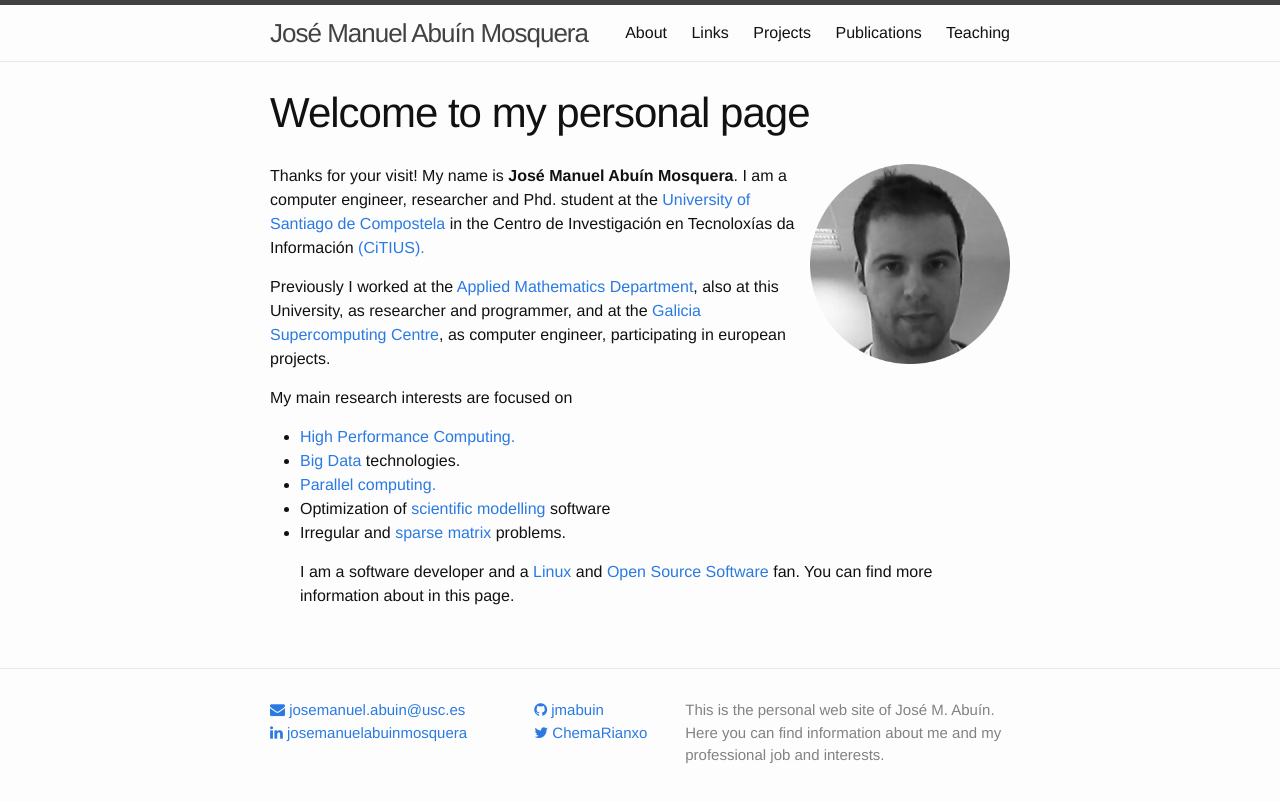
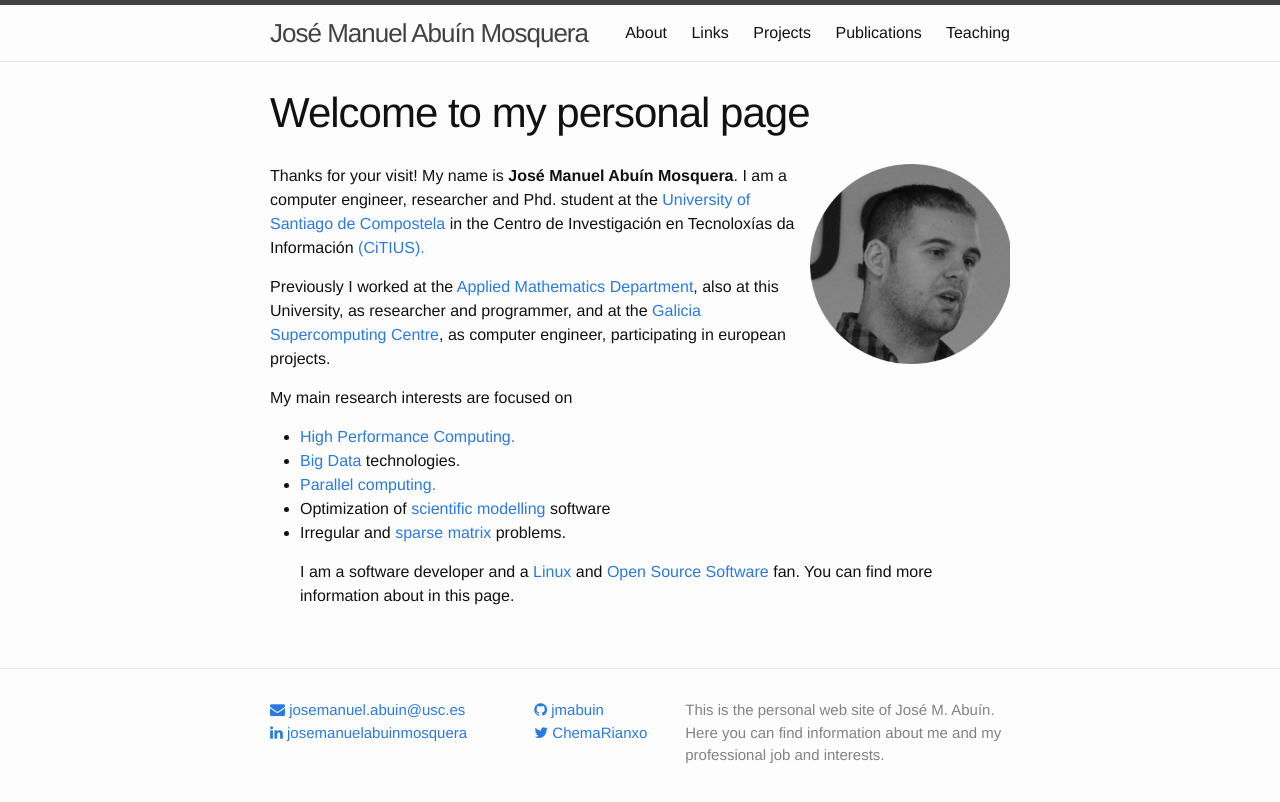
Before and after one commit to jmabuin/jmabuin.github.io, a Jekyll site: the page built from index.html, in a window 1280 px wide. Shown: the top 802 px of the page. Built offline with Jekyll 4.4.1, drawn with Linux system fonts in a browser that asks for light colours; nearby versions of some CDN libraries.

Commit message:
Changed image file

```diff
--- a/index.html
+++ b/index.html
@@ -24,7 +24,7 @@
 	<h1 class="post-title">Welcome to my personal page</h1>
 </header>
 <div class="post-content">
-<img src="images/Rounded-Me.png" alt="This is me" style="width:200px;height:200px;float: right;">
+<img src="images/Rounded-Me2.png" alt="This is me" style="width:200px;height:200px;float: right;">
 <p>Thanks for your visit! My name is <b>José Manuel Abuín Mosquera</b>. I am a computer engineer, researcher and Phd. student at the <a href="http://www.usc.es" target="_blank">University of Santiago de Compostela</a> in the Centro de Investigación en Tecnoloxías da Información <a href = "http://citius.usc.es" target="_blank">(CiTIUS).</a></p>
 
 <p>Previously I worked at the <a href="http://www.usc.es/dmafm/" target="_blank">Applied Mathematics Department</a>, also at this University, as researcher and programmer, and at the <a href="http://www.cesga.es" target="_blank">Galicia Supercomputing Centre</a>, as computer engineer, participating in european projects.</p>
```
Also changed, not shown: images/Rounded-Me2.png (added).
